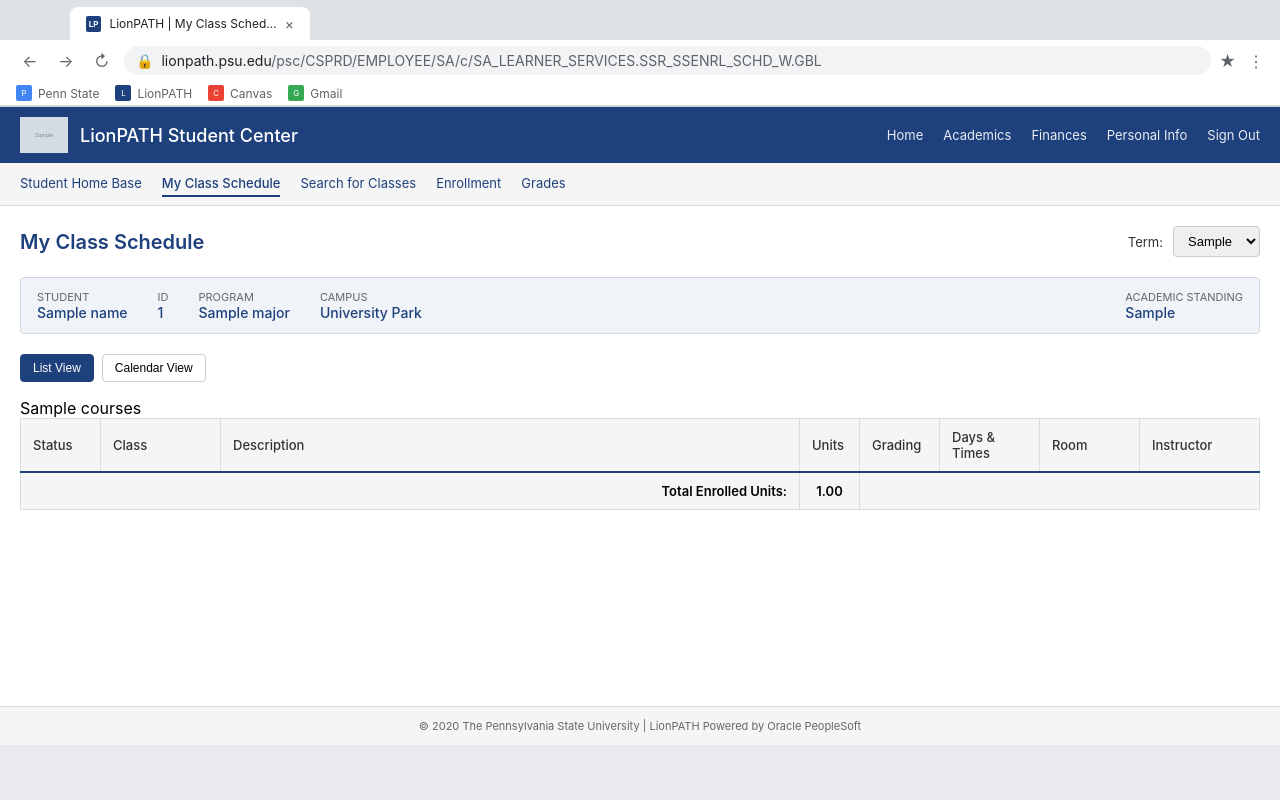
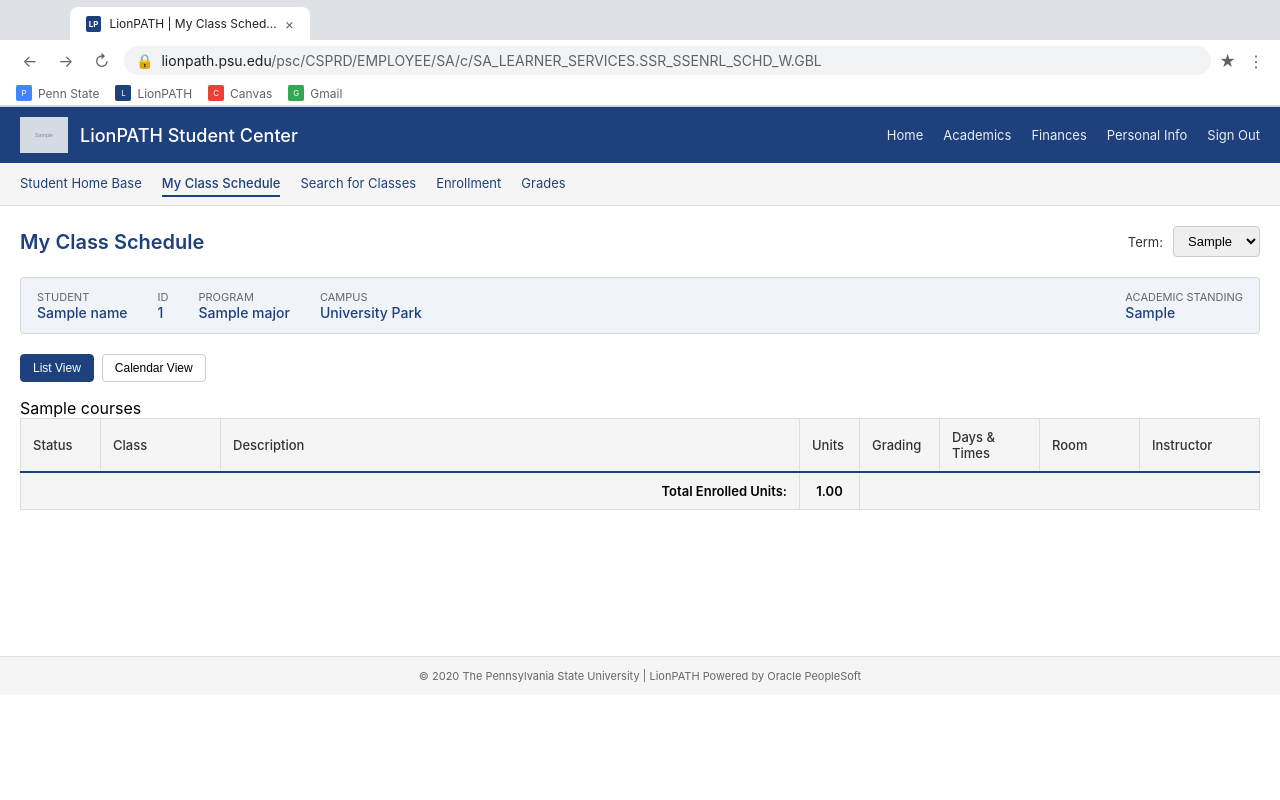
Before and after one commit to Cruisero/VerifyKey, a Python web app: template backend-python/templates/LionPATH/schedule_browser.html in a window 1280 px wide. Run offline with Jinja, Linux system fonts and the light colour scheme; the template is opened without the code that fills it: most values are stand-ins (such as "Sample title", 1, 10 or a date in 2020); grey boxes marked "Sample" are stand-in pictures.

Commit message:
Fix template issues for fraud detection evasion
- Changed body background from gray to white
- Added scrollbar styling for natural appearance
- Changed screenshot from full_page to viewport crop
- Reduced page-content min-height to avoid extra space

```diff
--- a/backend-python/lionpath_generator.py
+++ b/backend-python/lionpath_generator.py
@@ -905,7 +905,8 @@
                 page = browser.new_page(viewport={'width': 1200, 'height': 900})
                 page.set_content(html_content, wait_until='load')
                 page.wait_for_timeout(500)  # 等待样式加载
-                screenshot_bytes = page.screenshot(type='png', full_page=True)
+                # 截取可见区域而不是全页面，避免底部空白
+                screenshot_bytes = page.screenshot(type='png', full_page=False)
                 browser.close()
 
             return screenshot_bytes, major
--- a/backend-python/templates/LionPATH/schedule_browser.html
+++ b/backend-python/templates/LionPATH/schedule_browser.html
@@ -14,8 +14,22 @@
 
         body {
             font-family: -apple-system, BlinkMacSystemFont, 'Segoe UI', Roboto, sans-serif;
-            background: #e8eaed;
+            background: #fff;
             min-height: 100vh;
+        }
+
+        /* Scrollbar styling to look natural */
+        ::-webkit-scrollbar {
+            width: 12px;
+        }
+
+        ::-webkit-scrollbar-track {
+            background: #f1f1f1;
+        }
+
+        ::-webkit-scrollbar-thumb {
+            background: #c1c1c1;
+            border-radius: 6px;
         }
 
         /* Chrome Browser Chrome */
@@ -220,7 +234,7 @@
         .page-content {
             padding: 20px;
             background: #fff;
-            min-height: 500px;
+            min-height: 450px;
         }
 
         .page-header {
```
